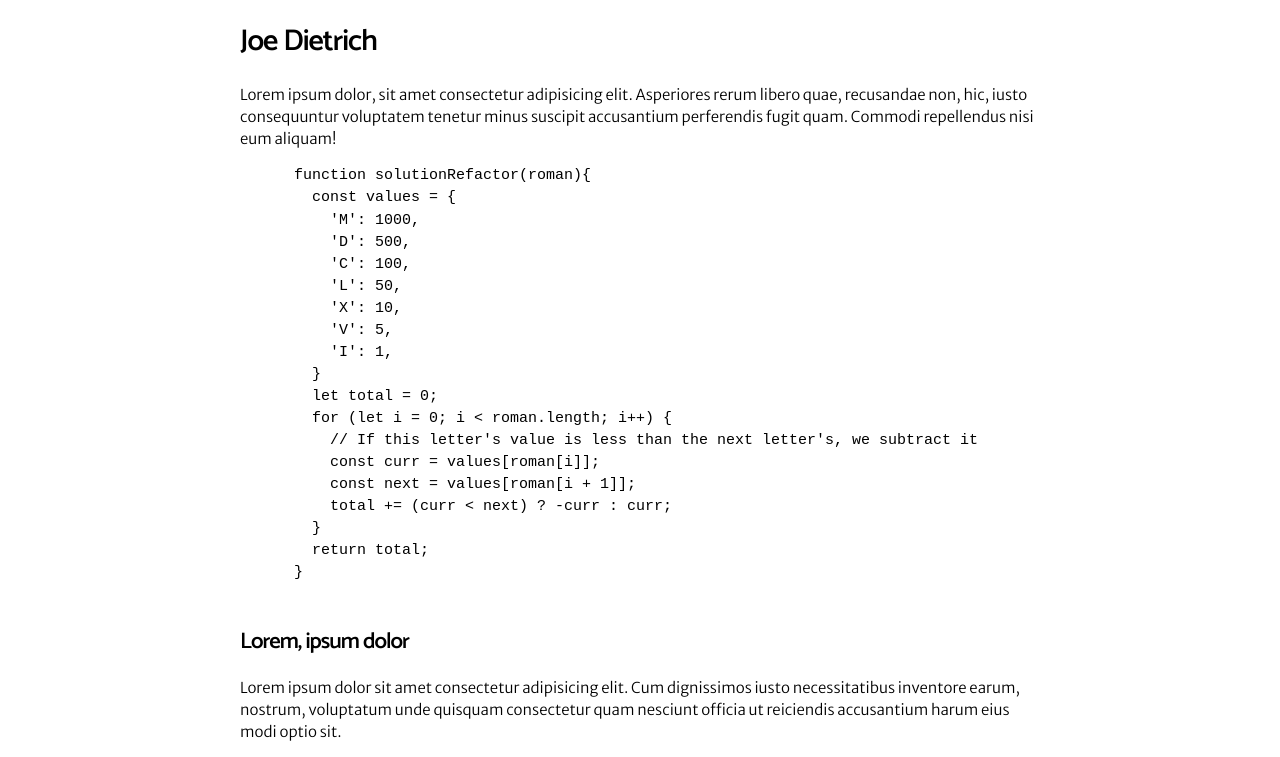
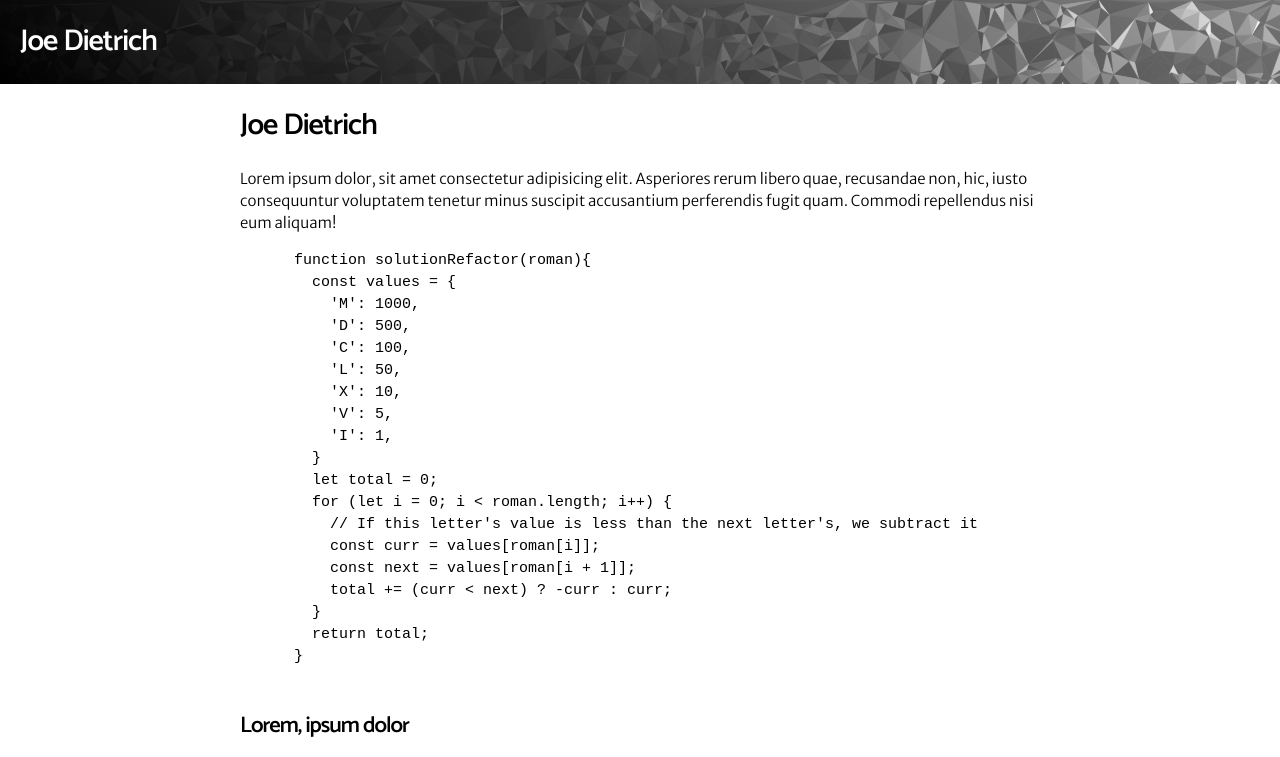
Before and after one commit to joedietrich-dev/fi-landing-page, a plain HTML site: page index.html in a window 1280 px wide. Shown: the top 757 px of the page. Drawn offline with Linux system fonts and the light colour scheme.

Commit message:
Added Header and background

```diff
--- a/index.html
+++ b/index.html
@@ -8,6 +8,9 @@
   <link rel="stylesheet" href="./style.css" />
   <title>Joe Dietrich</title>
 </head>
+<header>
+  <p class="logo">Joe Dietrich</p>
+</header>
 <body>
   <main>
     <h1>Joe Dietrich</h1>
--- a/style.css
+++ b/style.css
@@ -21,12 +21,20 @@ body{
 
 h1, h2, h3, h4, h5, h6{
   font-family: var(--header-font);
+  font-weight: 600;
   letter-spacing: -1px;
 }
 
 section, p, input, select, textarea, button, a, span, label {
   font-family: var(--body-font);
   font-weight: 300;
+}
+p.logo {
+  font-size: 3rem;
+  font-family: var(--header-font);
+  letter-spacing: -1px;
+  font-weight: 600;
+  margin-block: 0;
 }
 
 pre, code, samp, kbd, var {
@@ -35,7 +43,15 @@ pre, code, samp, kbd, var {
 pre {
   overflow-x: scroll;
 }
-
+header {
+  background-image: linear-gradient(45deg, black, transparent), url(./img/triangle-background.svg);
+  background-size: cover;
+  width: 100%;
+  height: 100%;
+  padding: 2rem;
+  color: white;
+  box-sizing:border-box;
+}
 main {
   width: 90%;
   margin: auto;
```
Also changed, not shown: img/triangle-background.svg (added).
